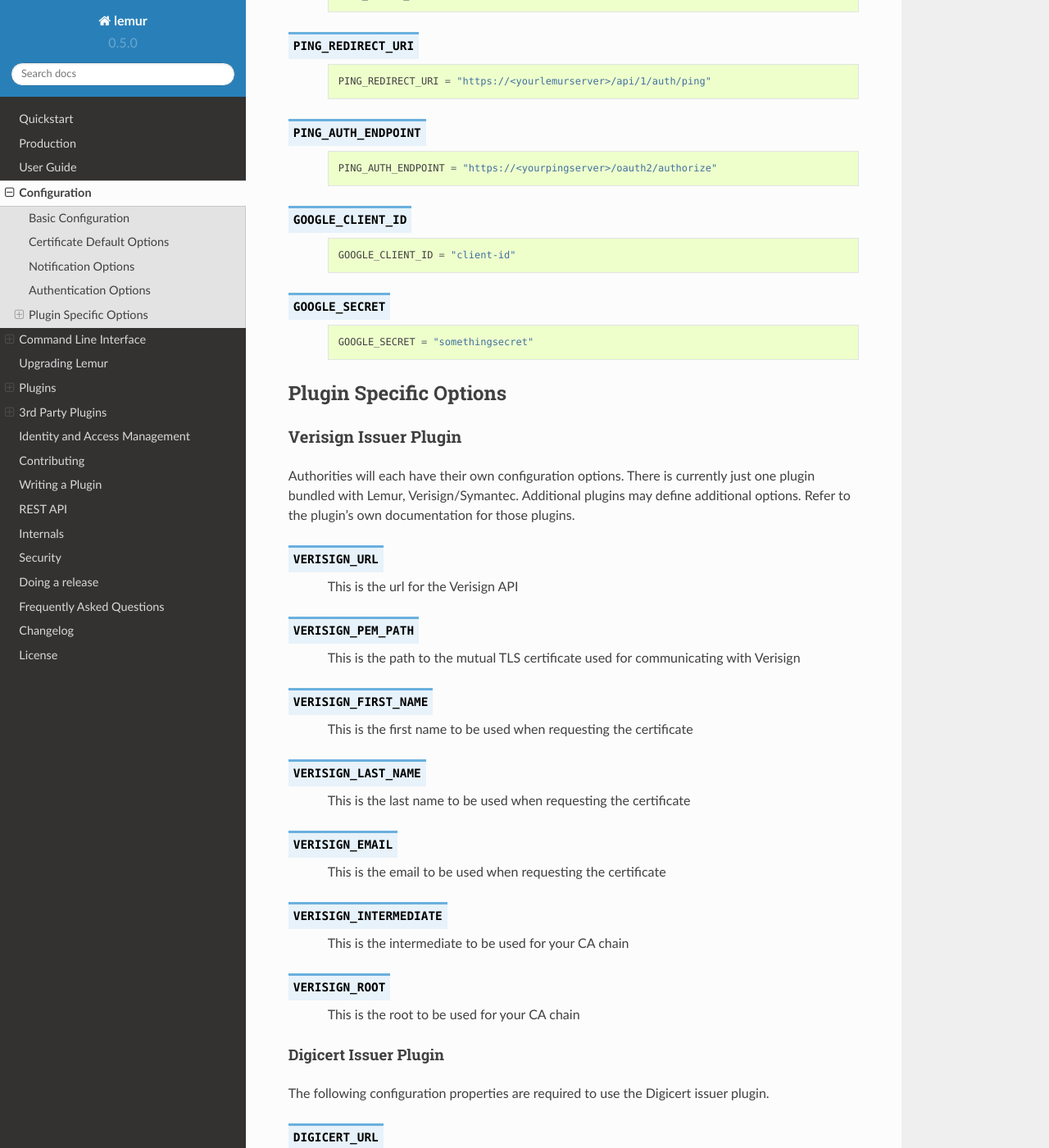
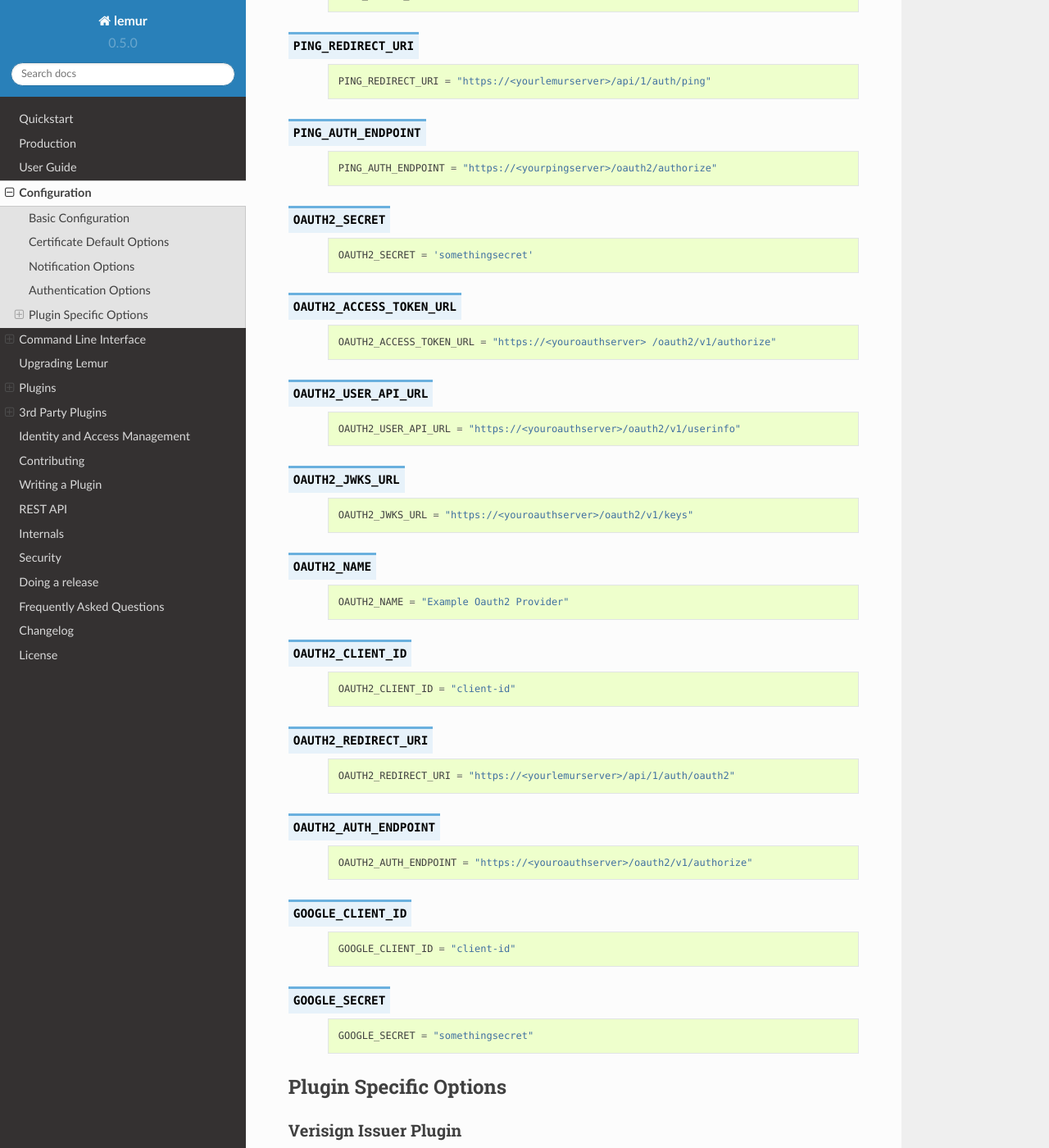
Before and after one commit to Netflix/lemur, a Sphinx documentation site: the page built from docs/administration.rst, in a window 1280 px wide and 1400 px high, scrolled down 5110 px. Shown: the whole window at 82% size. Built offline with Sphinx 7.4.7 and the Read the Docs theme 2.0.0, drawn with Linux system fonts in a browser that asks for light colours.

Commit message:
adding documentation of options

```diff
--- a/docs/administration.rst
+++ b/docs/administration.rst
@@ -244,7 +244,7 @@ For more information about how to use social logins, see: `Satellizer <https://g
 
         ::
 
-            ACTIVE_PROVIDERS = ["ping", "google"]
+            ACTIVE_PROVIDERS = ["ping", "google", "oauth2"]
 
 .. data:: PING_SECRET
     :noindex:
@@ -302,6 +302,63 @@ For more information about how to use social logins, see: `Satellizer <https://g
         ::
 
             PING_AUTH_ENDPOINT = "https://<yourpingserver>/oauth2/authorize"
+
+.. data:: OAUTH2_SECRET
+    :noindex:
+
+        ::
+
+            OAUTH2_SECRET = 'somethingsecret'
+
+.. data:: OAUTH2_ACCESS_TOKEN_URL
+    :noindex:
+
+        ::
+
+            OAUTH2_ACCESS_TOKEN_URL = "https://<youroauthserver> /oauth2/v1/authorize"
+
+
+.. data:: OAUTH2_USER_API_URL
+    :noindex:
+
+        ::
+
+            OAUTH2_USER_API_URL = "https://<youroauthserver>/oauth2/v1/userinfo"
+
+.. data:: OAUTH2_JWKS_URL
+    :noindex:
+
+        ::
+
+            OAUTH2_JWKS_URL = "https://<youroauthserver>/oauth2/v1/keys"
+
+.. data:: OAUTH2_NAME
+    :noindex:
+
+        ::
+
+            OAUTH2_NAME = "Example Oauth2 Provider"
+
+.. data:: OAUTH2_CLIENT_ID
+    :noindex:
+
+        ::
+
+            OAUTH2_CLIENT_ID = "client-id"
+
+.. data:: OAUTH2_REDIRECT_URI
+    :noindex:
+
+        ::
+
+            OAUTH2_REDIRECT_URI = "https://<yourlemurserver>/api/1/auth/oauth2"
+
+.. data:: OAUTH2_AUTH_ENDPOINT
+    :noindex:
+
+        ::
+
+            OAUTH2_AUTH_ENDPOINT = "https://<youroauthserver>/oauth2/v1/authorize"
 
 .. data:: GOOGLE_CLIENT_ID
     :noindex:
```
